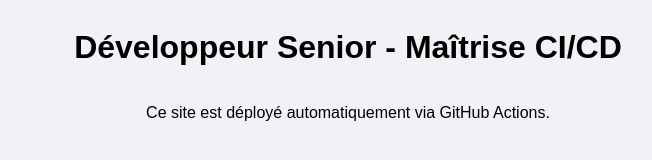
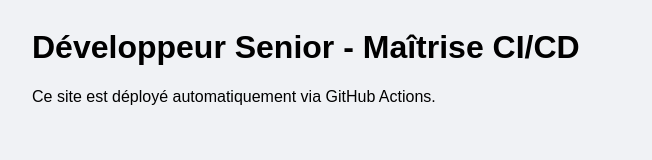
Before and after one commit to jpfaobe1234/First_CICD, a plain HTML site: page index.html in a window 1280 px wide. Shown: the whole page, without its empty margins (292-944 px from the left). Drawn offline with Linux system fonts and the light colour scheme.

Commit message:
adding width

```diff
--- a/index.html
+++ b/index.html
@@ -6,8 +6,10 @@
     <link rel="stylesheet" href="style.css">
 </head>
 <body>
-    <h1>Développeur Senior - Maîtrise CI/CD</h1>
-    <p>Ce site est déployé automatiquement via GitHub Actions.</p>
-    <script src="script.js"></script>
+    <div class="content">
+        <h1>Développeur Senior - Maîtrise CI/CD</h1>
+        <p>Ce site est déployé automatiquement via GitHub Actions.</p>
+        <script src="script.js"></script>
+    </div>
 </body>
 </html>
--- a/style.css
+++ b/style.css
@@ -5,3 +5,7 @@ body {
     align-items: center;
     background-color: #f0f2f5;
 }
+
+.content{
+    width: 50%;
+}
```
